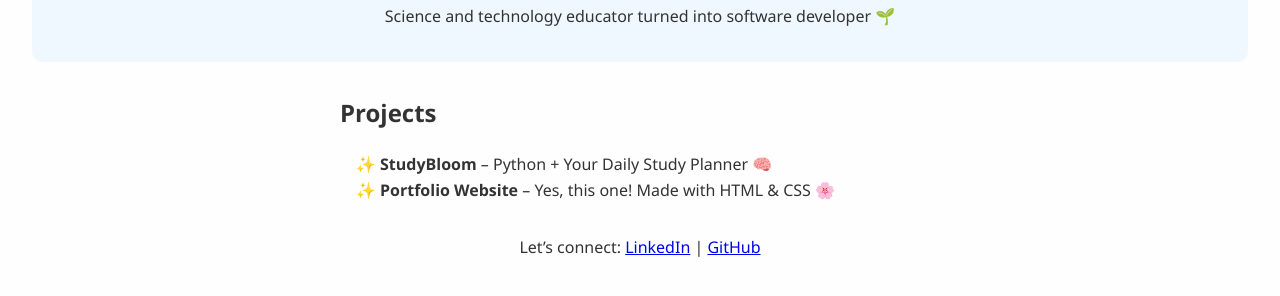
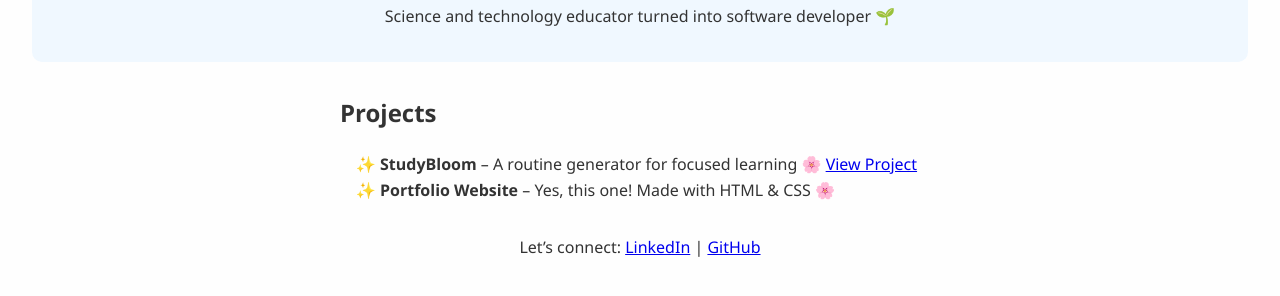
Before and after one commit to Brunaluizarocha/brunaluiza-portfolio, a plain HTML site: page index.html in a window 1280 px wide. Shown: the part 138-434 px from the top of the page. Drawn offline with Linux system fonts and the light colour scheme.

Commit message:
Update index.html

```diff
--- a/index.html
+++ b/index.html
@@ -15,7 +15,9 @@
   <section>
     <h2>Projects</h2>
     <ul>
-      <li><strong>StudyBloom</strong> – Python + Your Daily Study Planner 🧠</li>
+      <li><strong>StudyBloom</strong> – A routine generator for focused learning 🌸
+<a href="https://brunaluiza.github.io/studybloom" target="_blank">View Project</a></li>
+
       <li><strong>Portfolio Website</strong> – Yes, this one! Made with HTML & CSS 🌸</li>
     </ul>
   </section>
```
